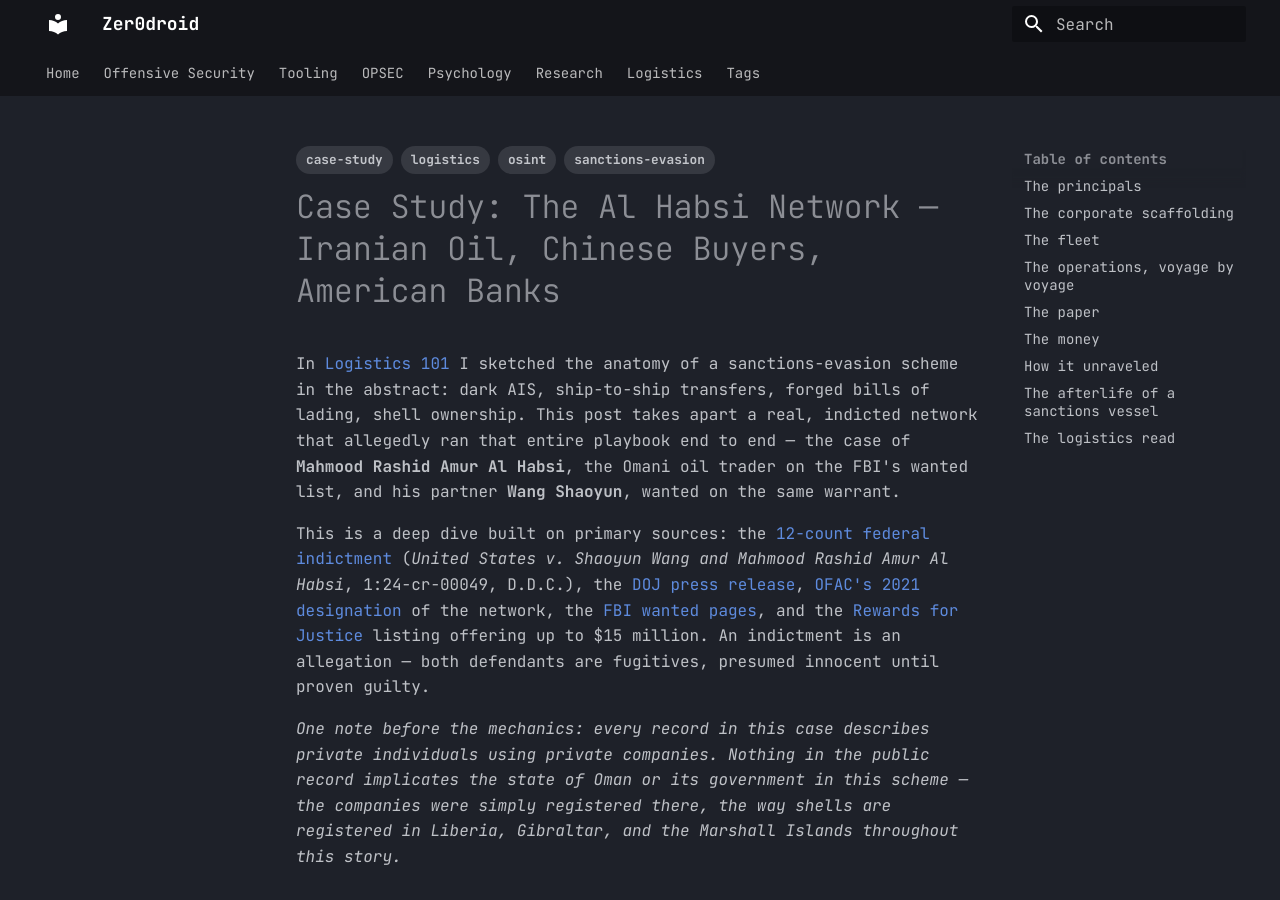
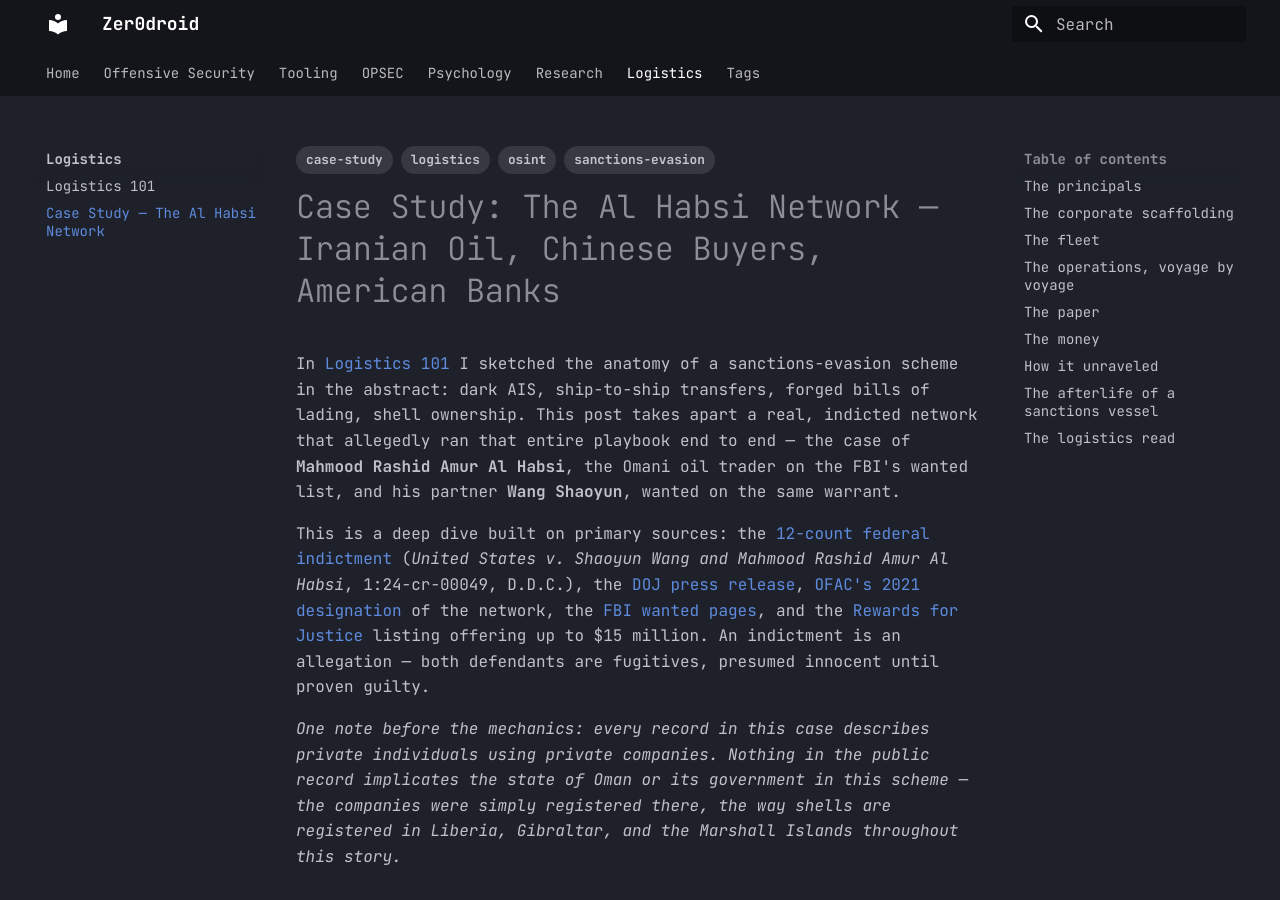
Before and after one commit to BlackHillsBxNord/blog, an MkDocs documentation site: the page built from docs/logistics/case-al-habsi-iranian-oil.md, in a window 1280 px wide and 900 px high. Built offline with MkDocs 1.6.1 and Material for MkDocs 9.7.7, drawn with Linux system fonts in a browser that asks for light colours.

Commit message:
structure: nav entry for Al Habsi case study
Co-Authored-By: Claude Code <noreply@anthropic.com>

```diff
--- a/mkdocs.yml
+++ b/mkdocs.yml
@@ -48,6 +48,7 @@ nav:
   - Logistics:
       - logistics/index.md
       - Logistics 101: logistics/logistics-101.md
+      - Case Study — The Al Habsi Network: logistics/case-al-habsi-iranian-oil.md
   - Tags: tags.md
 
 exclude_docs: |
```
